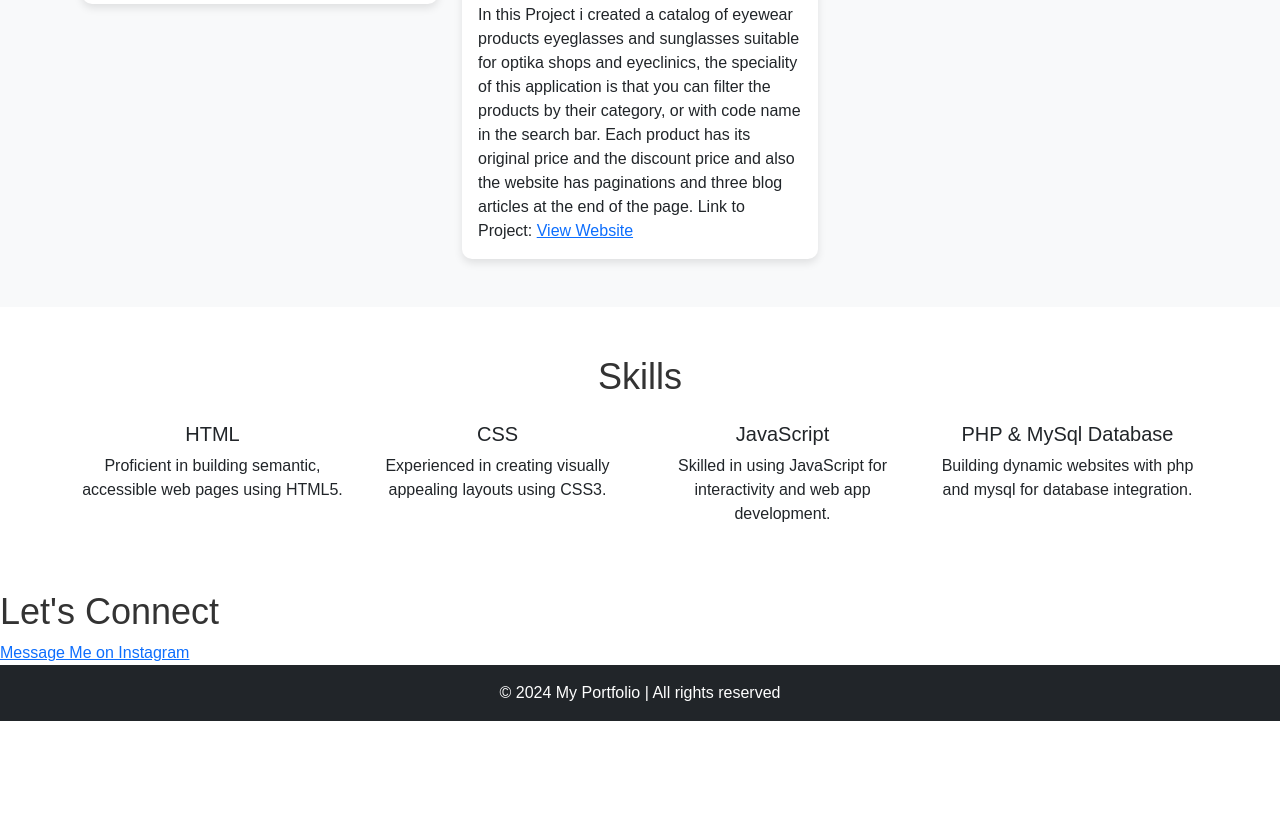
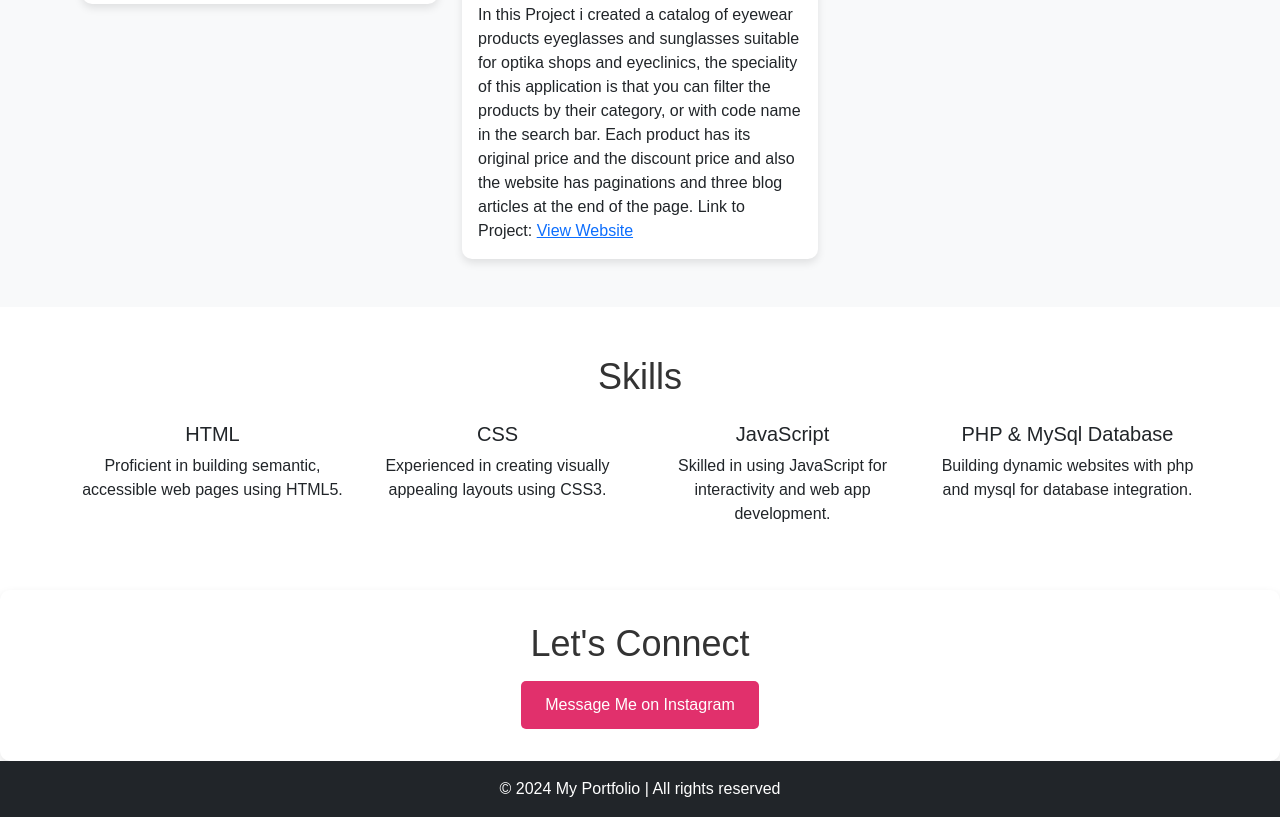
Before and after one commit to devharbour/portfolio, a plain HTML site: page index.html in a window 1280 px wide. Shown: the part 1545-2362 px from the top of the page. Before the commit the page ends 2266 px from the top, so only its background shows below. Drawn offline with nearby package versions, Linux system fonts and the light colour scheme.

Commit message:
Update style.css

```diff
--- a/style.css
+++ b/style.css
@@ -53,6 +53,34 @@ form {
     margin: auto;
 }
 
+.contact-box {
+      text-align: center;
+      background: #fff;
+      padding: 2rem;
+      border-radius: 10px;
+      box-shadow: 0 4px 10px rgba(0,0,0,0.1);
+    }
+
+    .contact-box h2 {
+      margin-bottom: 1rem;
+      color: #333;
+    }
+
+    .insta-button {
+      background-color: #e1306c;
+      color: white;
+      padding: 12px 24px;
+      text-decoration: none;
+      font-size: 1rem;
+      border-radius: 5px;
+      transition: background 0.3s ease;
+      display: inline-block;
+    }
+
+    .insta-button:hover {
+      background-color: #c72c61;
+    }
+
 form input,
 form textarea {
     margin-bottom: 15px;
```
